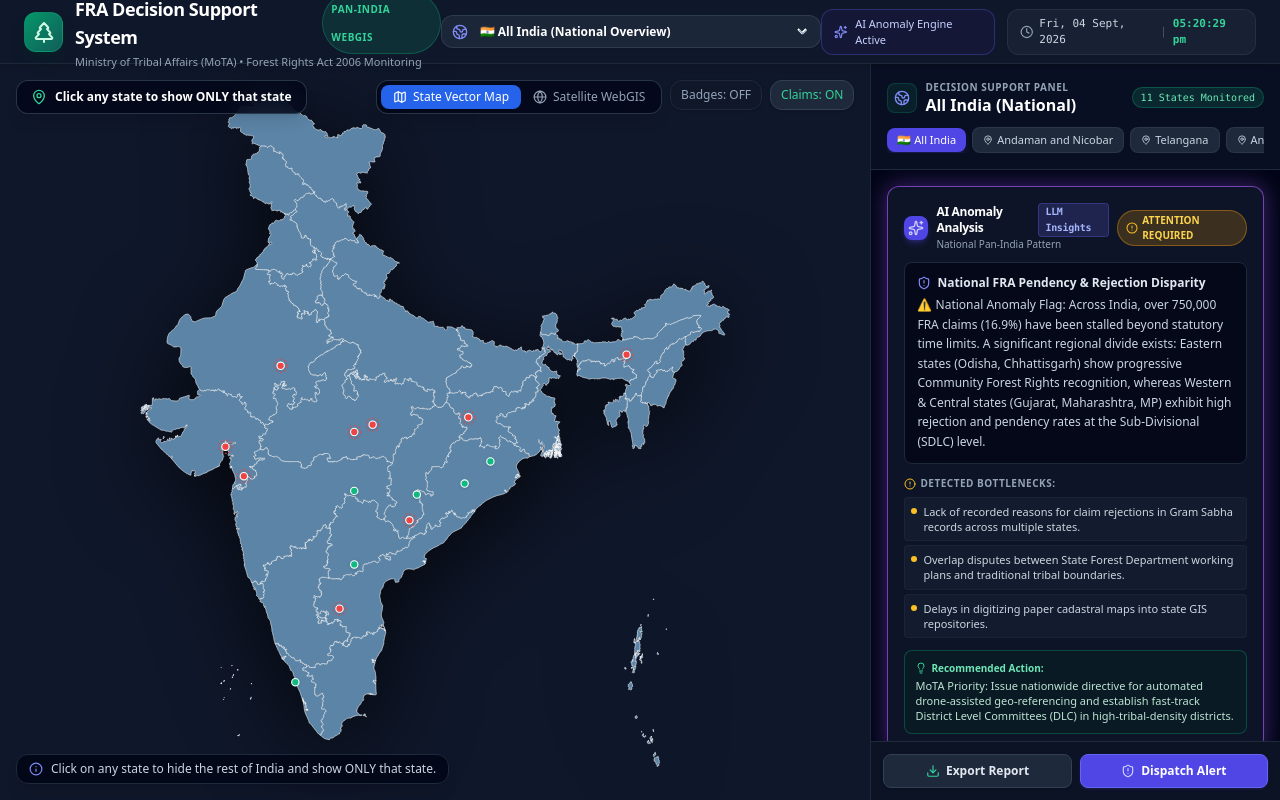
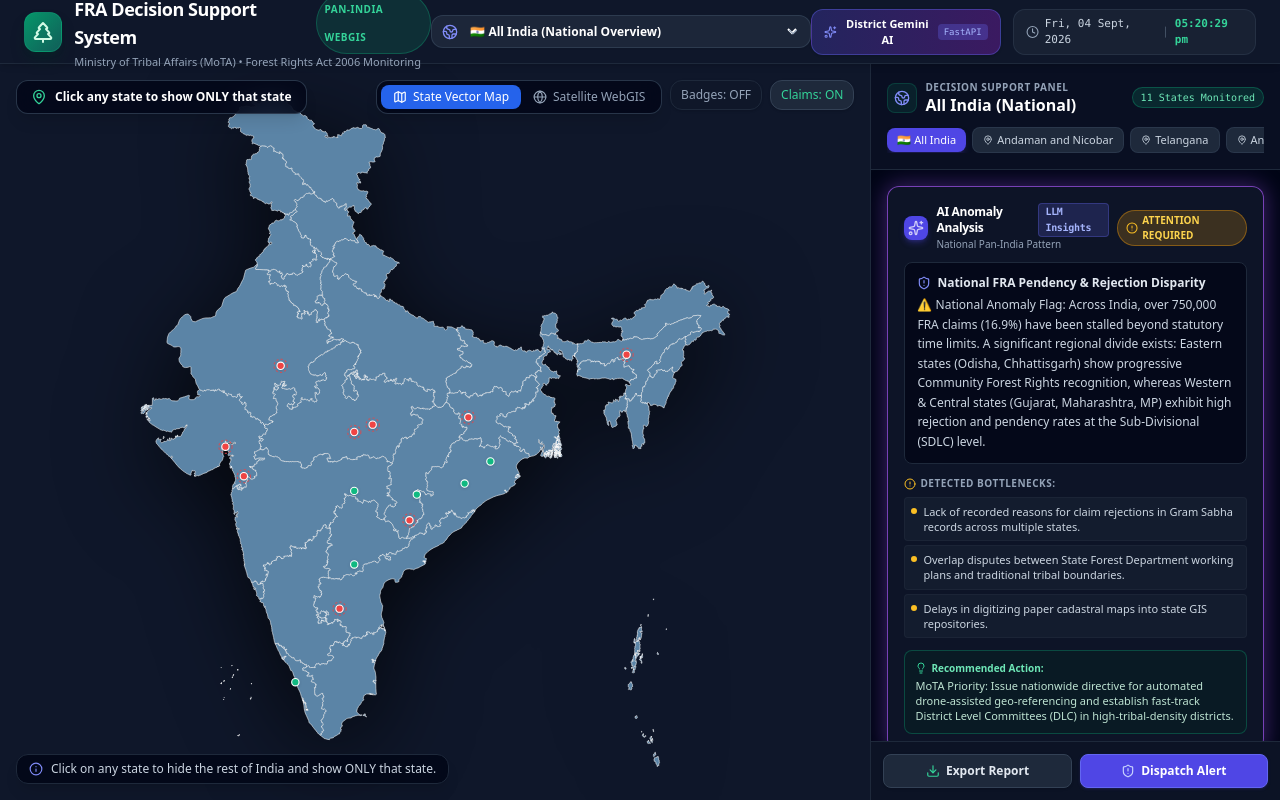
Before and after one commit to Kartikey-3005/WebGIS-FRA-Monitoring-System, a React (Vite) app: page / in a window 1280 px wide. Built offline with nearby package versions, Linux system fonts and the light colour scheme.

Commit message:
feat: add interactive District Gemini AI trigger button to Header

```diff
--- a/src/components/Header.jsx
+++ b/src/components/Header.jsx
@@ -14,7 +14,8 @@ export default function Header({
   selectedState = null,
   statesList = [],
   onSelectState = () => {},
-  onResetAllIndia = () => {}
+  onResetAllIndia = () => {},
+  onOpenAiModal = () => {}
 }) {
   const { formattedDate, formattedTime } = useLiveClock();
 
@@ -86,11 +87,16 @@ export default function Header({
 
       {/* Right: AI Engine Status & Date/Time */}
       <div className="hidden md:flex items-center gap-3 text-xs">
-        {/* AI Status Badge */}
-        <div className="flex items-center gap-2 px-3 py-1.5 rounded-xl bg-indigo-950/40 border border-indigo-500/30 text-indigo-200">
+        {/* District Gemini AI FastApi Trigger Button */}
+        <button
+          onClick={onOpenAiModal}
+          className="flex items-center gap-1.5 px-3 py-1.5 rounded-xl bg-gradient-to-r from-indigo-900/60 to-purple-900/60 hover:from-indigo-800 hover:to-purple-800 border border-indigo-500/40 text-indigo-200 transition shadow cursor-pointer active:scale-95"
+          title="Open FastAPI + Gemini AI District Decision Support API"
+        >
           <Sparkles className="w-3.5 h-3.5 text-indigo-400 animate-pulse" />
-          <span className="text-[11px] font-medium">AI Anomaly Engine Active</span>
-        </div>
+          <span className="text-[11px] font-semibold text-white">District Gemini AI</span>
+          <span className="text-[9px] font-mono px-1.5 py-0.2 rounded bg-indigo-500/30 text-indigo-300">FastAPI</span>
+        </button>
 
         {/* Live Clock */}
         <div className="flex items-center gap-1.5 px-3 py-1.5 rounded-xl bg-slate-800/60 border border-slate-700/50 text-slate-300 font-mono text-[11px]">
```
